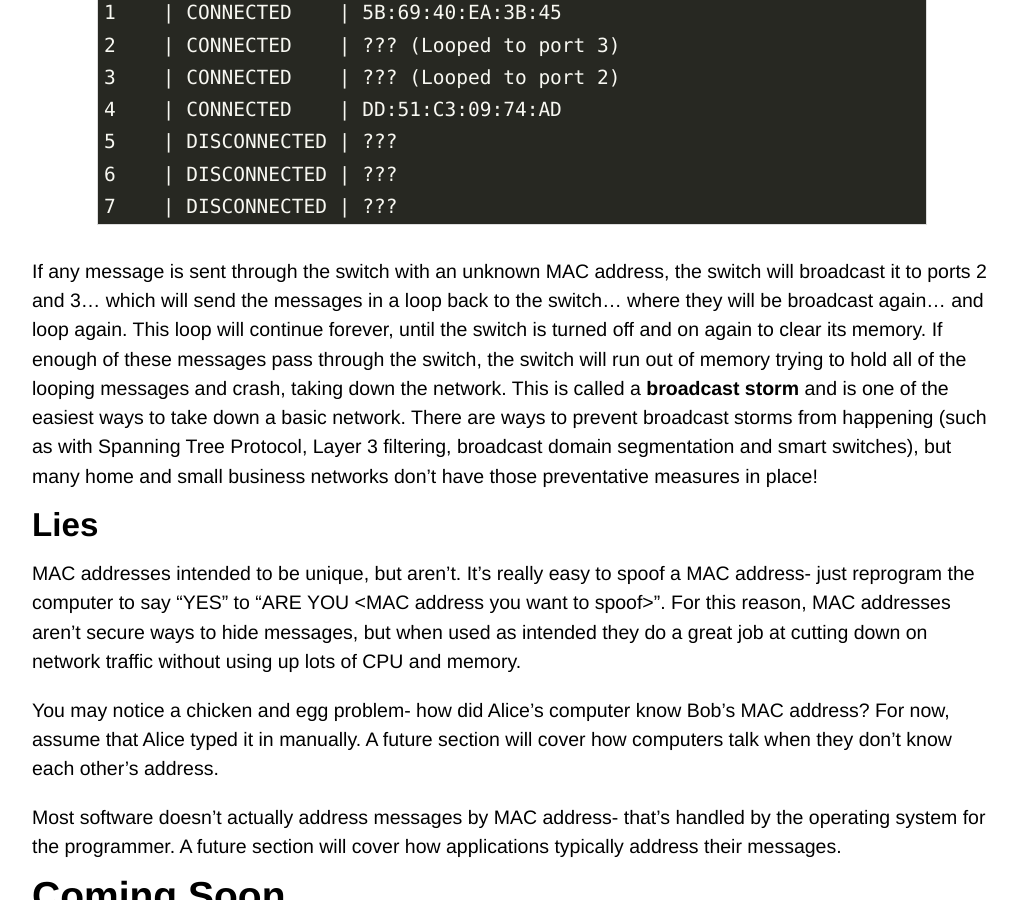
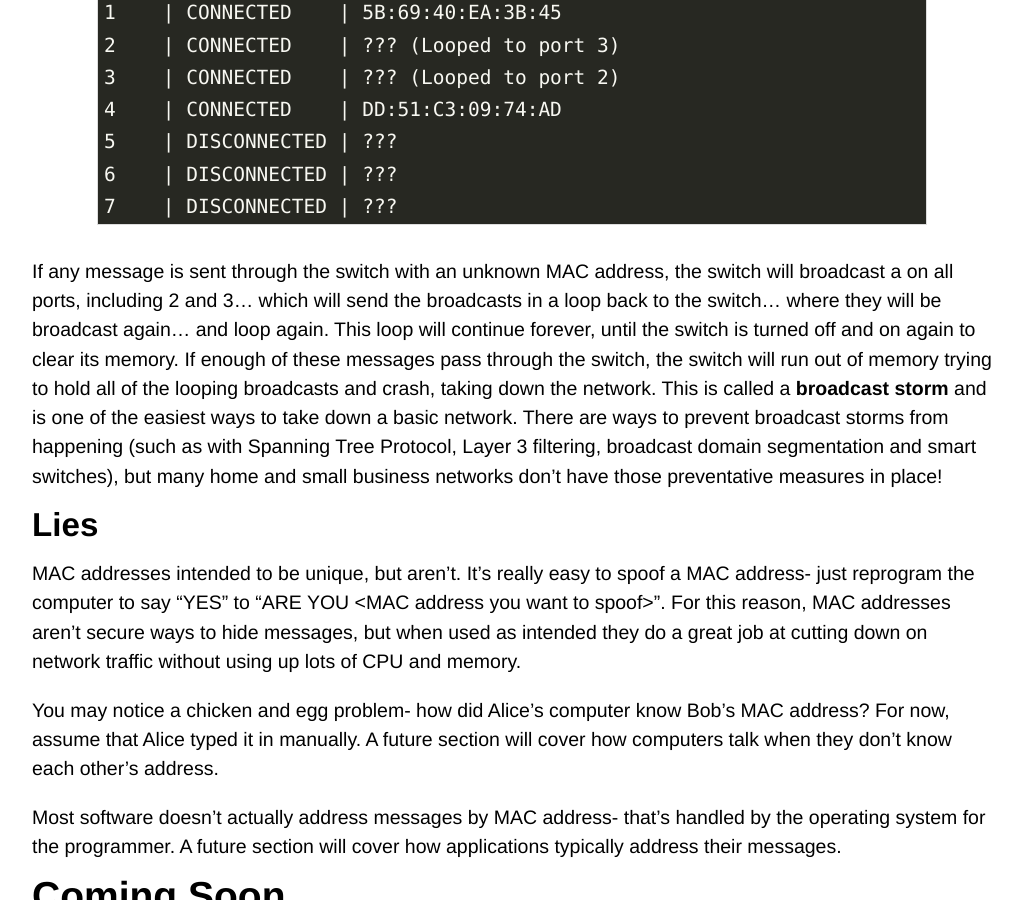
Before and after one commit to dharmab/dharmab.github.io, a Jekyll site: the page built from _posts/2017-09-22-networks-for-normal-people.md, in a window 1280 px wide and 900 px high, scrolled down 10569 px. Shown: the whole window, without its empty margins (128-1150 px from the left). Built offline with Jekyll 4.4.1, drawn with Linux system fonts in a browser that asks for light colours; some of the changed text lies outside the part shown.

Commit message:
Fix typos

````diff
--- a/_posts/2017-09-22-networks-for-normal-people.md
+++ b/_posts/2017-09-22-networks-for-normal-people.md
@@ -177,7 +177,7 @@
 7    | DISCONNECTED | ???
 ```
 
-It knows that ports 0, 1 and 4 are connected to other computers because there's a weak electrical signal on those wires even when no messages are being sent (See the Lies section under Basic Communication). It knows that the other ports are not connected because there's no signal on those lines at all. It also knows that the computer on port 0 has the MAC address `8D:63:5E:2D:D2:53`, because it was in the message. What it doesn't know is which wire the message to send. To solve this problem, it sends the following message on ports 1 and 4:
+It knows that ports 0, 1 and 4 are connected to other computers because there's a weak electrical signal on those wires even when no messages are being sent (See the Lies section under Basic Communication). It knows that the other ports are not connected because there's no signal on those lines at all. It also knows that the computer on port 0 has the MAC address `8D:63:5E:2D:D2:53`, because it was in the message. What it doesn't know is which wire the message to send. To solve this problem, it **broadcasts** the following message on every port:
 
 ```
 ARE YOU DD:51:C3:09:74:AD?
@@ -232,7 +232,7 @@
 7    | DISCONNECTED | ???
 ```
 
-If any message is sent through the switch with an unknown MAC address, the switch will broadcast it to ports 2 and 3... which will send the messages in a loop back to the switch... where they will be broadcast again... and loop again. This loop will continue forever, until the switch is turned off and on again to clear its memory. If enough of these messages pass through the switch, the switch will run out of memory trying to hold all of the looping messages and crash, taking down the network. This is called a **broadcast storm** and is one of the easiest ways to take down a basic network. There are ways to prevent broadcast storms from happening (such as with Spanning Tree Protocol, Layer 3 filtering, broadcast domain segmentation and smart switches), but many home and small business networks don't have those preventative measures in place!
+If any message is sent through the switch with an unknown MAC address, the switch will broadcast a on all ports, including 2 and 3... which will send the broadcasts in a loop back to the switch... where they will be broadcast again... and loop again. This loop will continue forever, until the switch is turned off and on again to clear its memory. If enough of these messages pass through the switch, the switch will run out of memory trying to hold all of the looping broadcasts and crash, taking down the network. This is called a **broadcast storm** and is one of the easiest ways to take down a basic network. There are ways to prevent broadcast storms from happening (such as with Spanning Tree Protocol, Layer 3 filtering, broadcast domain segmentation and smart switches), but many home and small business networks don't have those preventative measures in place!
 
 ## Lies
 
````
Also changed, not shown: other parts of _posts/2017-09-22-networks-for-normal-people.md (+2 -2 lines).
